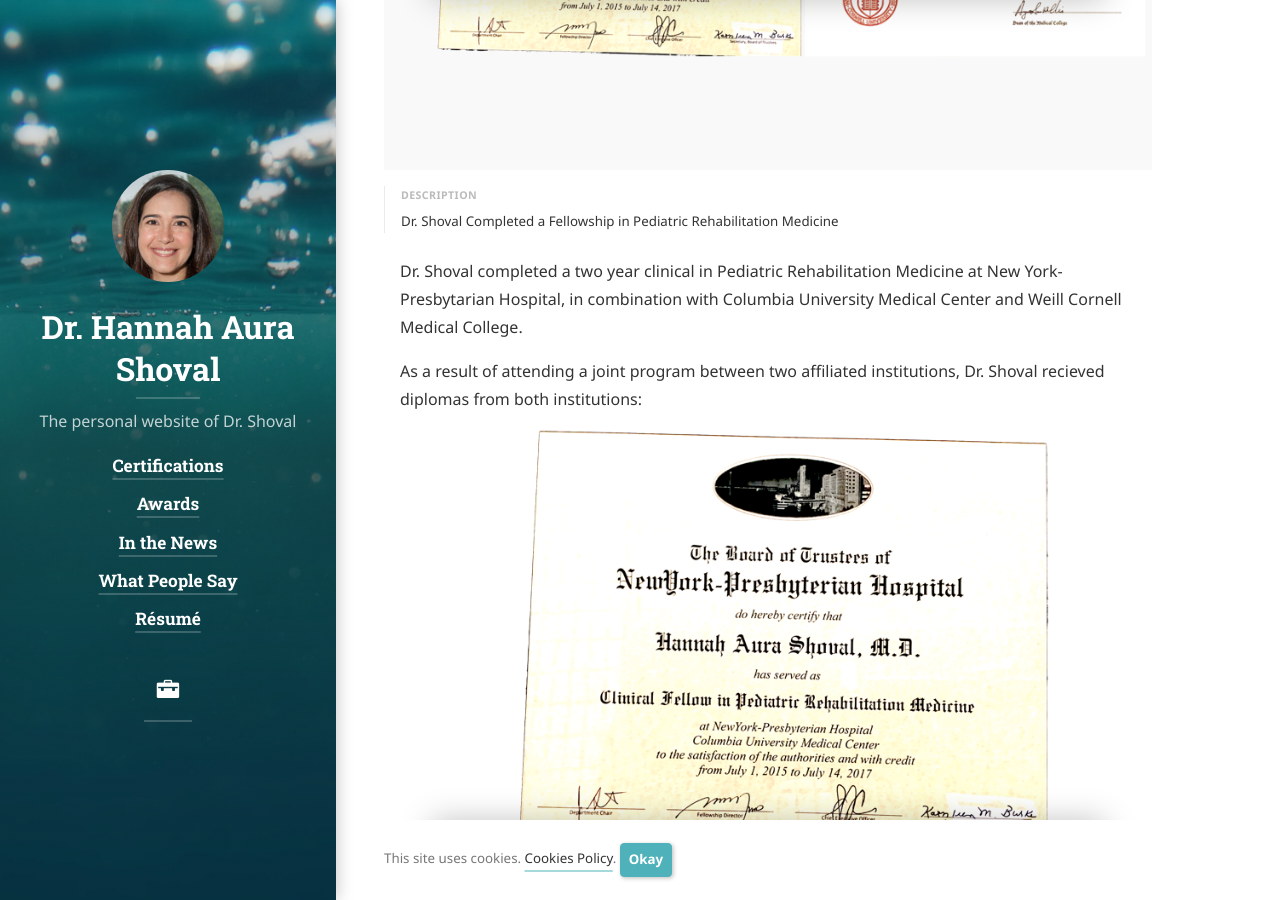
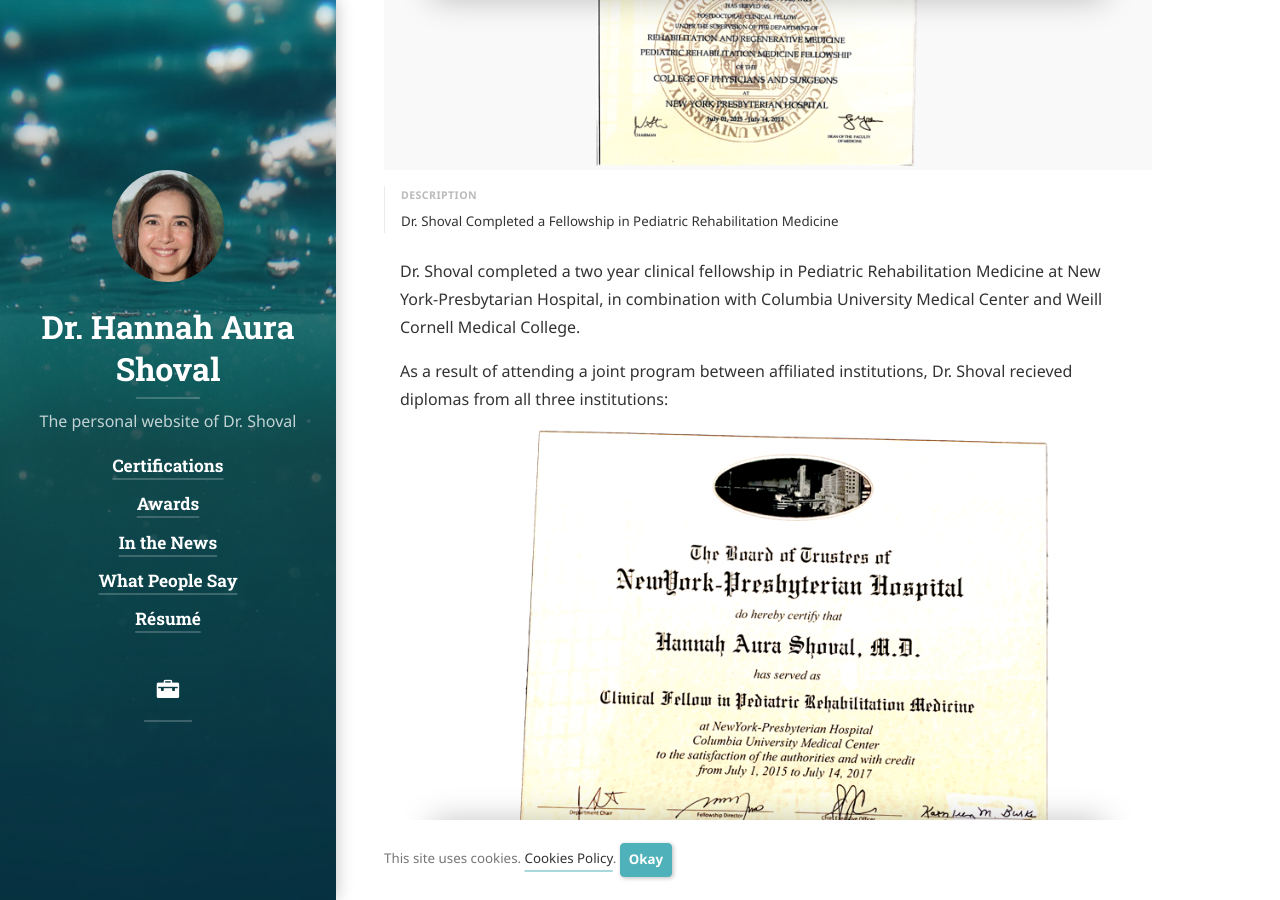
Before and after one commit to physiatry/physiatry.github.io, a Jekyll site: the page built from certifications/_posts/2015-07-14-fellowship-graduation.md, in a window 1280 px wide and 900 px high, scrolled down 486 px. Built offline with Jekyll 4.4.1, drawn with Linux system fonts in a browser that asks for light colours; cached includes are drawn as plain includes; nearby versions of some CDN libraries; some web fonts are replaced; library files that are not in the unit come from our copies.

Commit message:
add columbia fellowship diploma

```diff
--- a/certifications/_posts/2015-07-14-fellowship-graduation.md
+++ b/certifications/_posts/2015-07-14-fellowship-graduation.md
@@ -5,14 +5,16 @@
   Dr. Shoval Completed a Fellowship in Pediatric Rehabilitation Medicine
 sitemap: false
 image:
-  path: /assets/img/certifications/diploma-fellowship-both.png
+  path: /assets/img/certifications/diploma-fellowship-all.png
 ---
 
-Dr. Shoval completed a two year clinical in Pediatric Rehabilitation Medicine at
+Dr. Shoval completed a two year clinical fellowship in Pediatric Rehabilitation Medicine at
 New York-Presbytarian Hospital, in combination with Columbia University Medical Center and Weill Cornell Medical College.
 
-As a result of attending a joint program between two affiliated institutions, Dr. Shoval recieved diplomas from both institutions:
+As a result of attending a joint program between affiliated institutions, Dr. Shoval recieved diplomas from all three institutions:
 
 <img align="left" alt="NYP/Columbia Fellowship Diploma" src="/assets/img/certifications/diploma-fellowship-nyp.png" />
 
 <img align="right" alt="Cornell Fellowship Diploma" src="/assets/img/certifications/diploma-fellowship-cornell.png" />
+
+<img align="right" alt="Cornell Fellowship Diploma" src="/assets/img/certifications/diploma-fellowship-columbia.png" />
```
Also changed, not shown: assets/img/certifications/diploma-fellowship-all.png (added), assets/img/certifications/diploma-fellowship-both.png (deleted), assets/img/certifications/diploma-fellowship-columbia.png (added).
